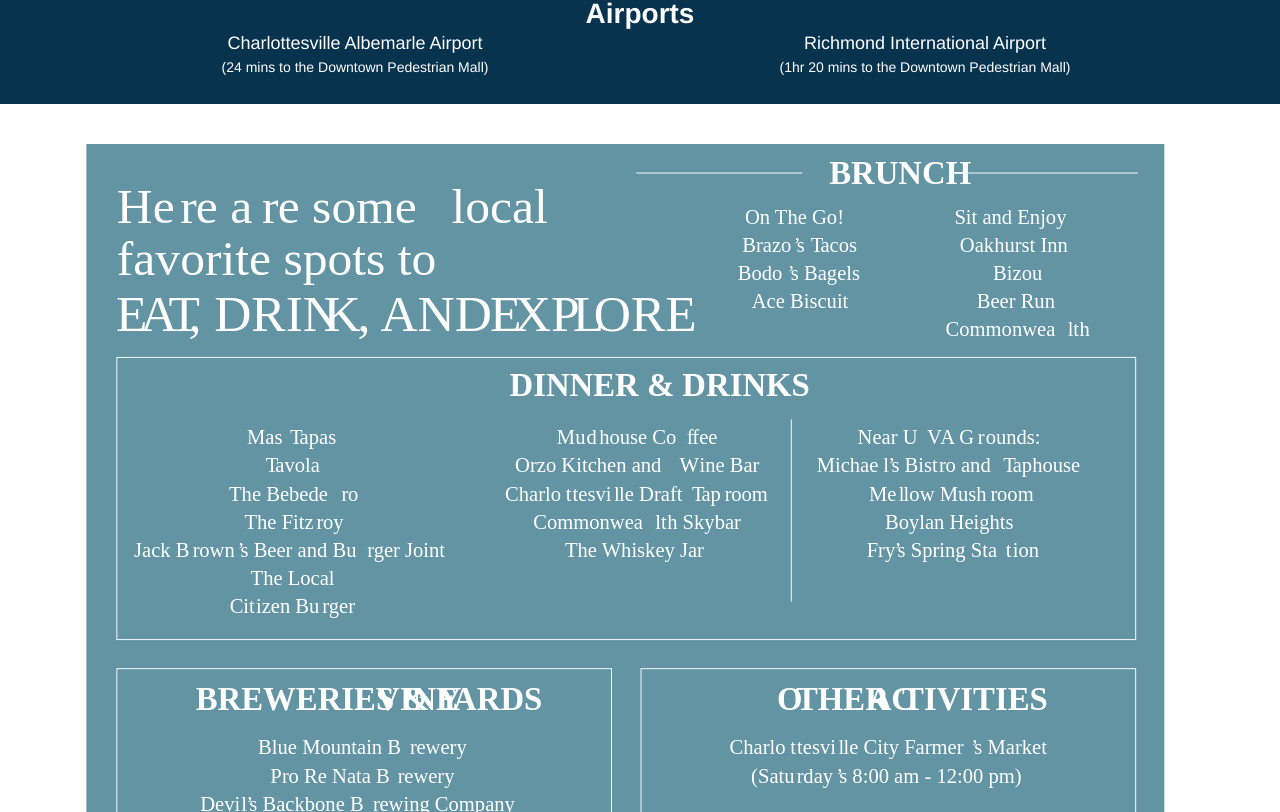
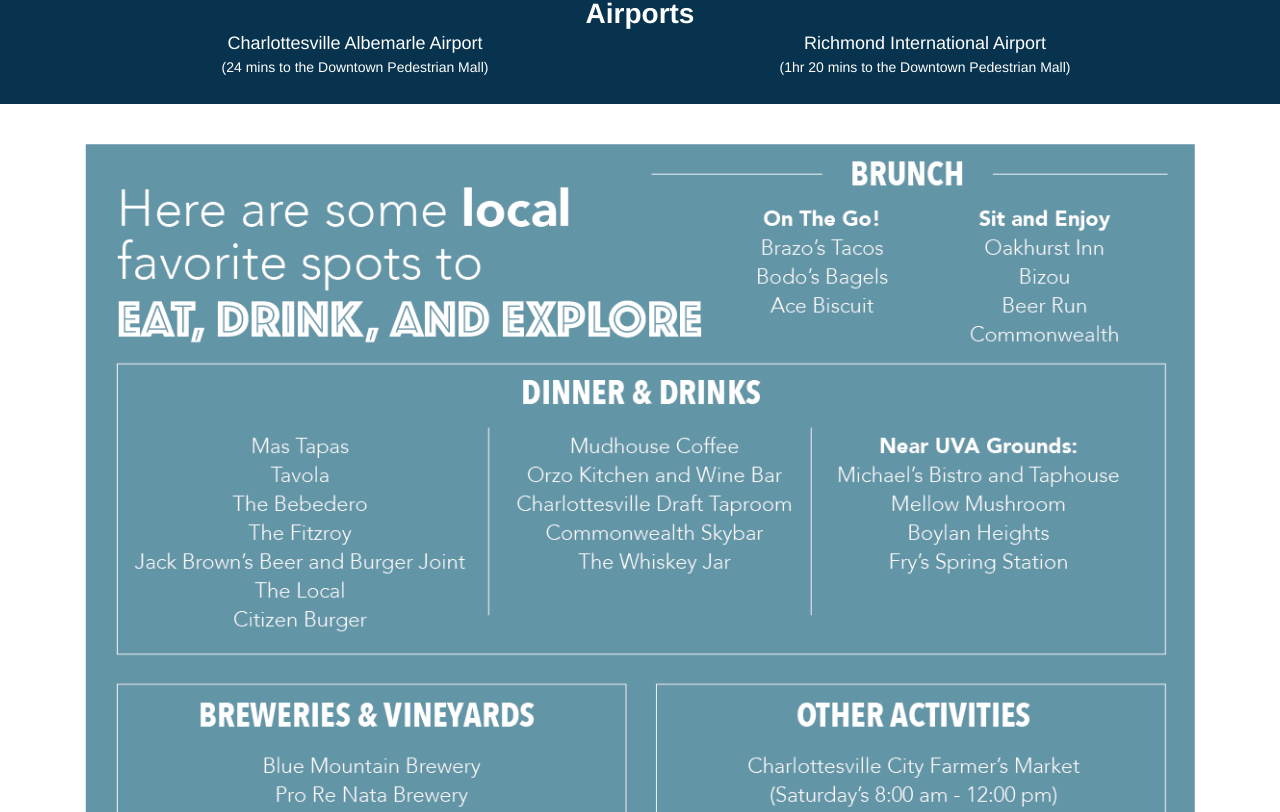
Before and after one commit to harbinha/happilyeverharbin, a Vue app: page / in a window 1280 px wide. Shown: the part 1728-2540 px from the top of the page. Built offline with nearby package versions, Linux system fonts and the light colour scheme.

Commit message:
use png instead of svg

```diff
--- a/src/App.vue
+++ b/src/App.vue
@@ -123,7 +123,7 @@
 
       <!-- LOCAL ATTRACTIONS -->
       <div class="container">
-        <img class="img-fluid attractions" src="./assets/local_image.svg" alt="local attractions">
+        <img class="img-fluid attractions" src="./assets/local.png" alt="local attractions">
       </div>
 
       <!-- SHUTTLE -->
```
Also changed, not shown: src/assets/local.png (added).
